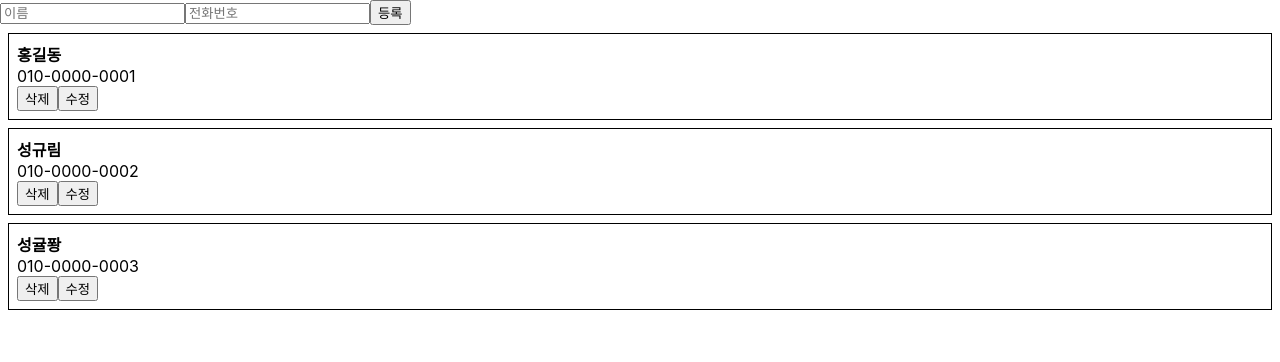
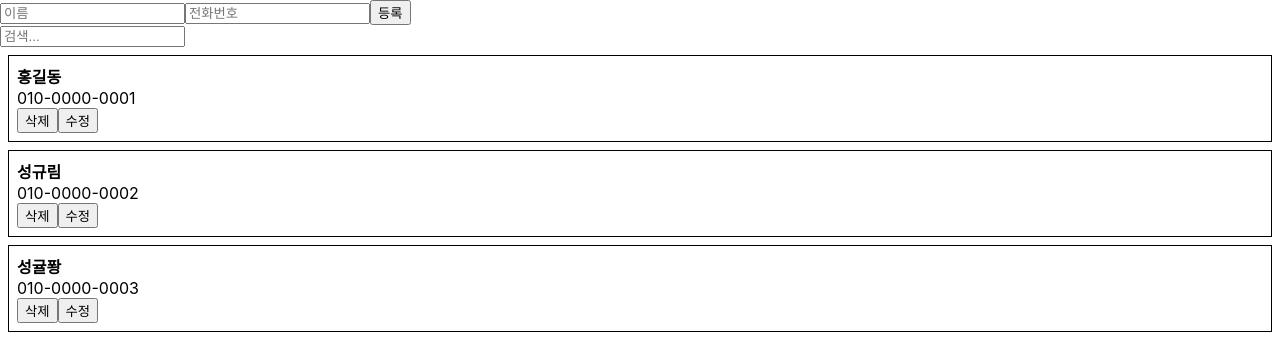
Before and after one commit to gyulpwang/inflearn-react, a React (Create React App) app in the folder contact-app/: page / in a window 1280 px wide. Shown: the top 362 px of the page. Built offline with nearby package versions, Linux system fonts and the light colour scheme.

Commit message:
이름으로 전화번호 찾기

```diff
--- a/contact-app/src/App.js
+++ b/contact-app/src/App.js
@@ -24,6 +24,13 @@
         phone: '010-0000-0003'
       }
     ],
+    keyword: ''
+  }
+
+  handleChange = (e) => {
+    this.setState({
+      keyword: e.target.value
+    })
   }
 
   handleCreate = (data) => {
@@ -77,8 +84,15 @@
     return (
       <div>
         <PhoneForm onCreate={this.handleCreate}/>
+        <input
+          value={this.state.keyword}
+          onChange={this.handleChange}
+          placeholder="검색..."
+        />
         <PhoneInfoList
-          data={this.state.information}
+          data={this.state.information.filter(
+            info => info.name.indexOf(this.state.keyword) > -1
+          )}
           onRemove={this.handleRemove}
           onUpdate={this.handleUpdate}
         />
```
